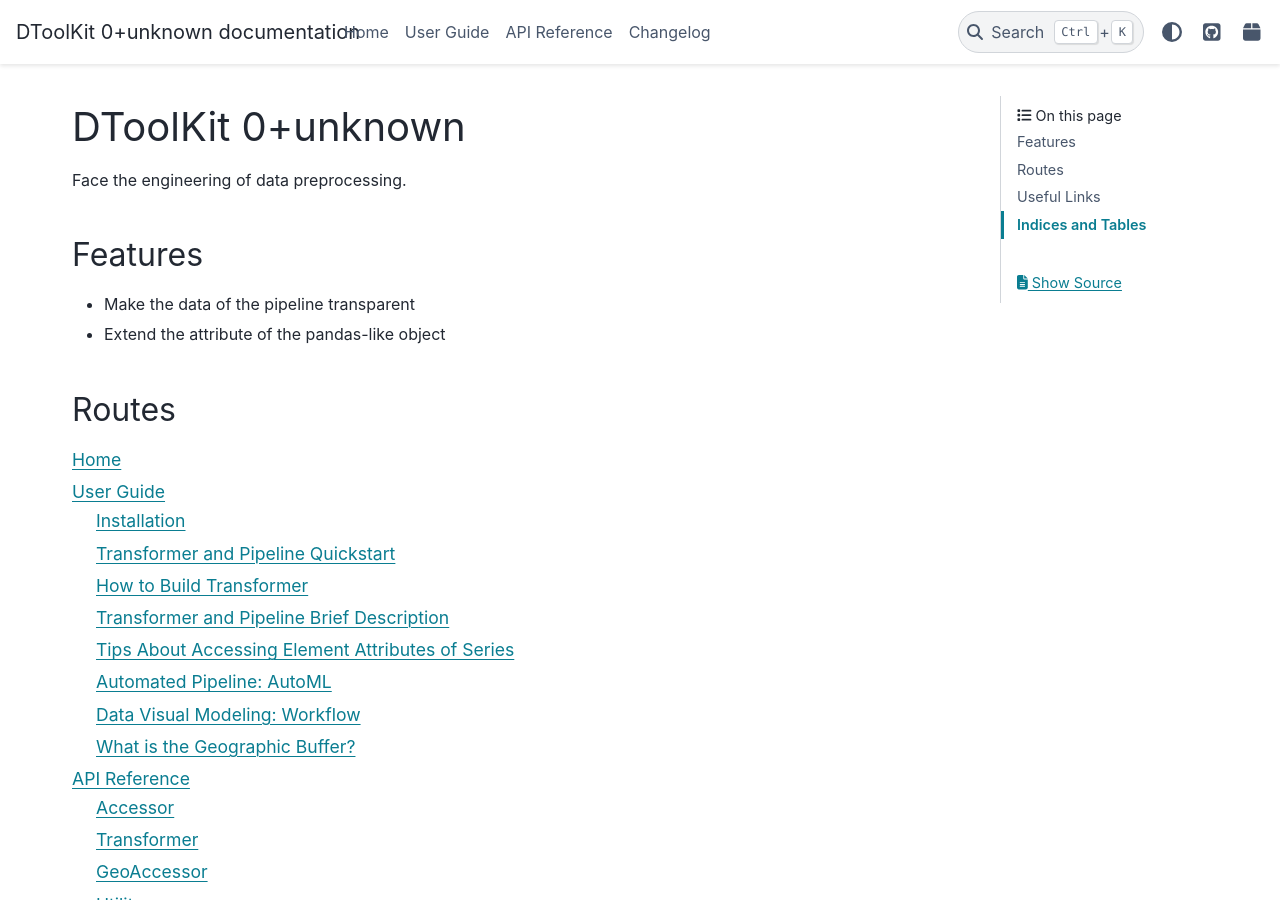
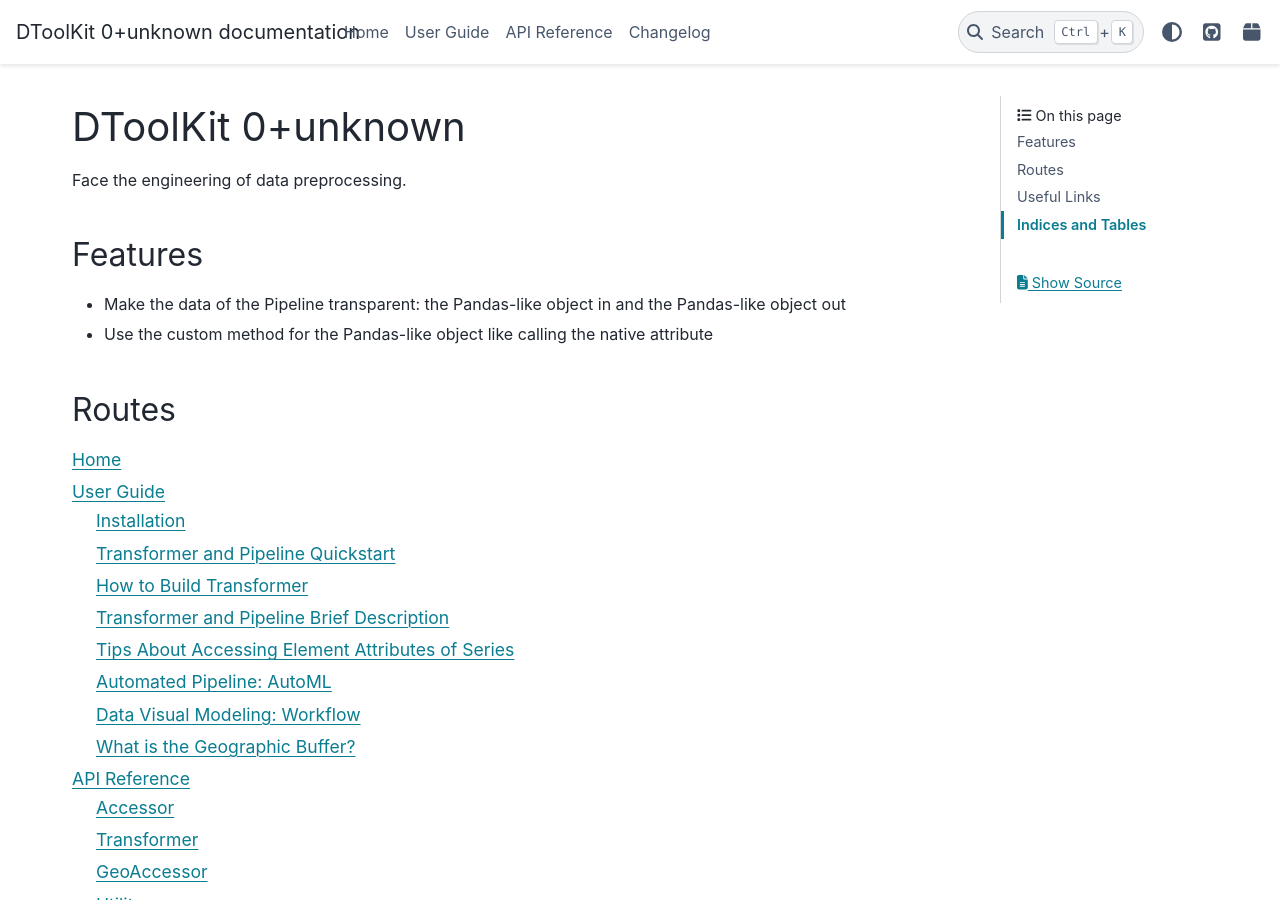
Before and after one commit to Zeroto521/my-data-toolkit, a Sphinx documentation site: the page built from doc/source/index.rst, in a window 1280 px wide and 900 px high. Built offline with Sphinx 7.4.7 and the PyData theme 0.15.4, drawn with Linux system fonts in a browser that asks for light colours.

Commit message:
change works

```diff
--- a/doc/source/index.rst
+++ b/doc/source/index.rst
@@ -7,8 +7,8 @@
 Features
 --------
 
-- Make the data of the pipeline transparent
-- Extend the attribute of the pandas-like object
+- Make the data of the Pipeline transparent: the Pandas-like object in and the Pandas-like object out
+- Use the custom method for the Pandas-like object like calling the native attribute
 
 Routes
 ------
```
